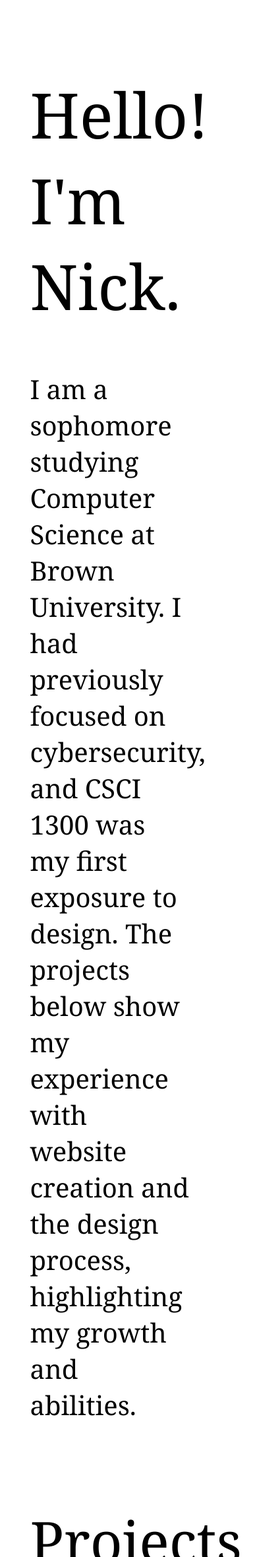
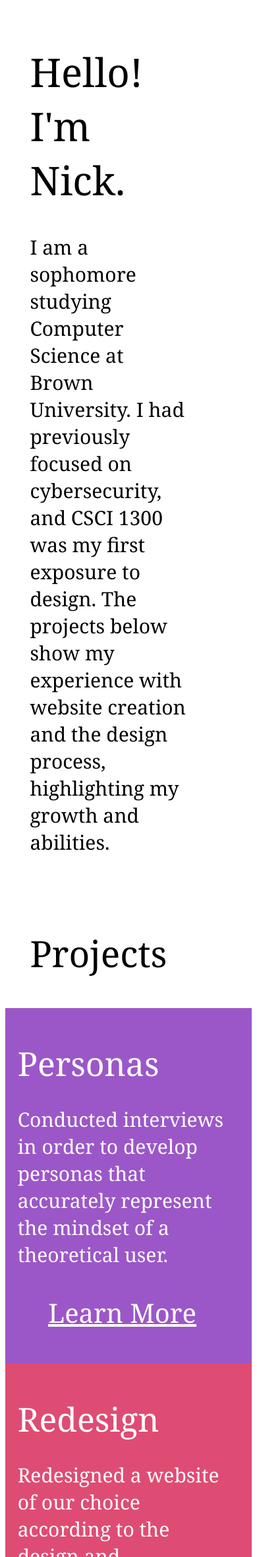
Before and after one commit to nickcancellaro/CS1300-Portfolio, a PHP site: page / in a window 390 px wide; the page is wider, and only the part inside the window is pictured. Shown: the top 2360 px of that part at 66% size. Run offline with PHP 8.4, Linux system fonts and the light colour scheme.

Commit message:
Made responsive on mobile

```diff
--- a/css/index.css
+++ b/css/index.css
@@ -58,11 +58,6 @@ h4{
     display: grid;
 }
 
-.ProjectCart{
-    display: inline-grid;
-    width: 50%;
-}
-
 .whiteText{
     color: white;
 }
@@ -102,3 +97,55 @@ h4{
     grid-row-end: 3;
     background-color: #286FB4;
 }
+
+@media screen and (max-width: 1000px) {
+
+    h1{
+        margin-top: 60px;
+        font-size: 60px;
+    }
+
+    p{
+        font-size: 30px;
+    }
+
+    h2{
+        font-size: 55px;
+    }
+
+    h3{
+        font-size: 50px;
+    }
+
+    a{
+        font-size: 40px;
+    }
+
+    #Project1{
+        grid-column-start: 1;
+        grid-column-end: 2;
+        grid-row-start: 1;
+        grid-row-end: 2;
+    }
+
+    #Project2{
+        grid-column-start: 1;
+        grid-column-end: 2;
+        grid-row-start: 2;
+        grid-row-end: 3;
+    }
+
+    #Project3{
+        grid-column-start: 1;
+        grid-column-end: 2;
+        grid-row-start: 3;
+        grid-row-end: 4;
+    }
+
+    #Project4{
+        grid-column-start: 1;
+        grid-column-end: 2;
+        grid-row-start: 4;
+        grid-row-end: 5;
+    }
+}
```
Also changed, not shown: css/iterative.css (+22 -0 lines), css/personas.css (+22 -0 lines), css/redesign.css (+22 -0 lines), css/testing.css (+22 -0 lines).
